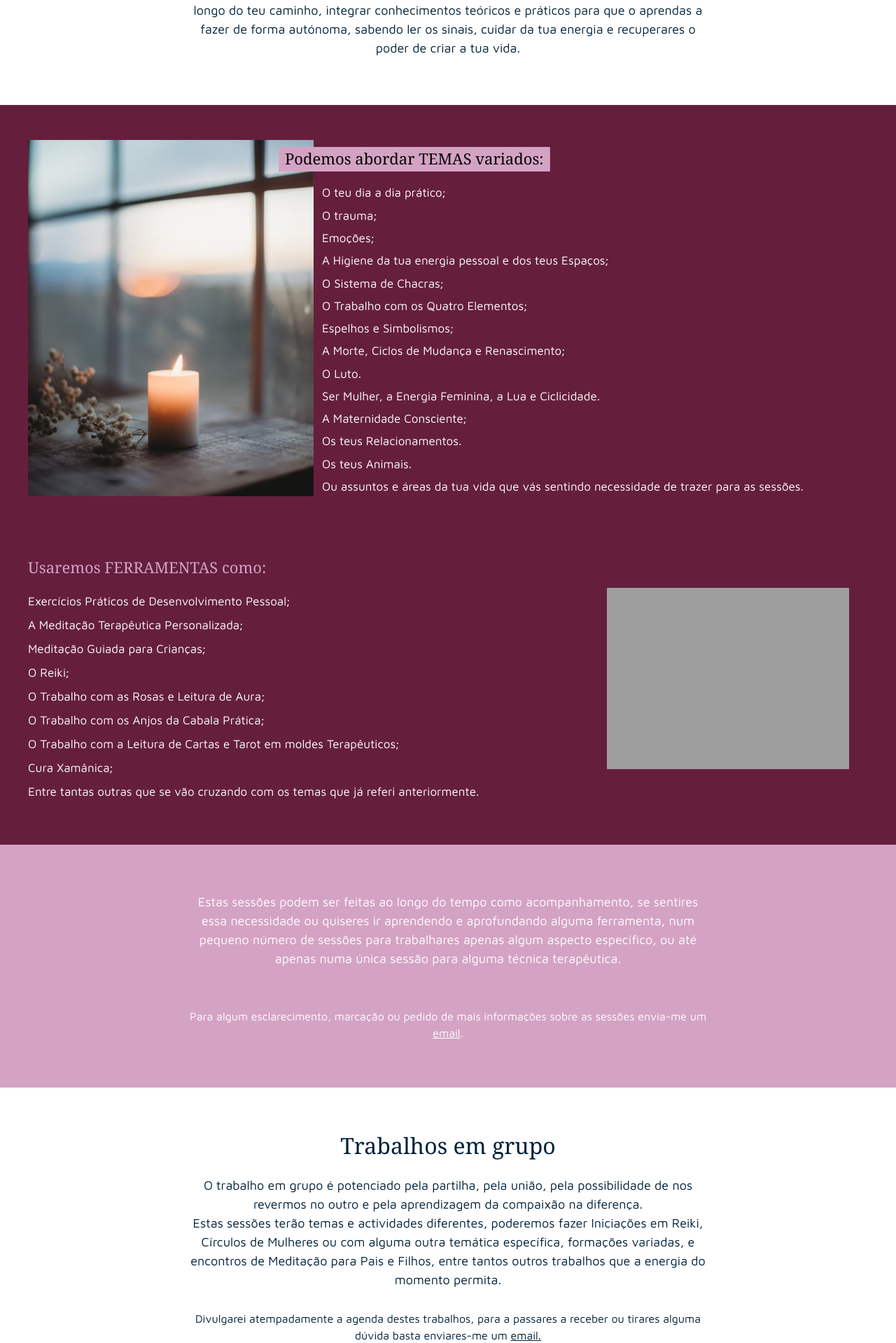
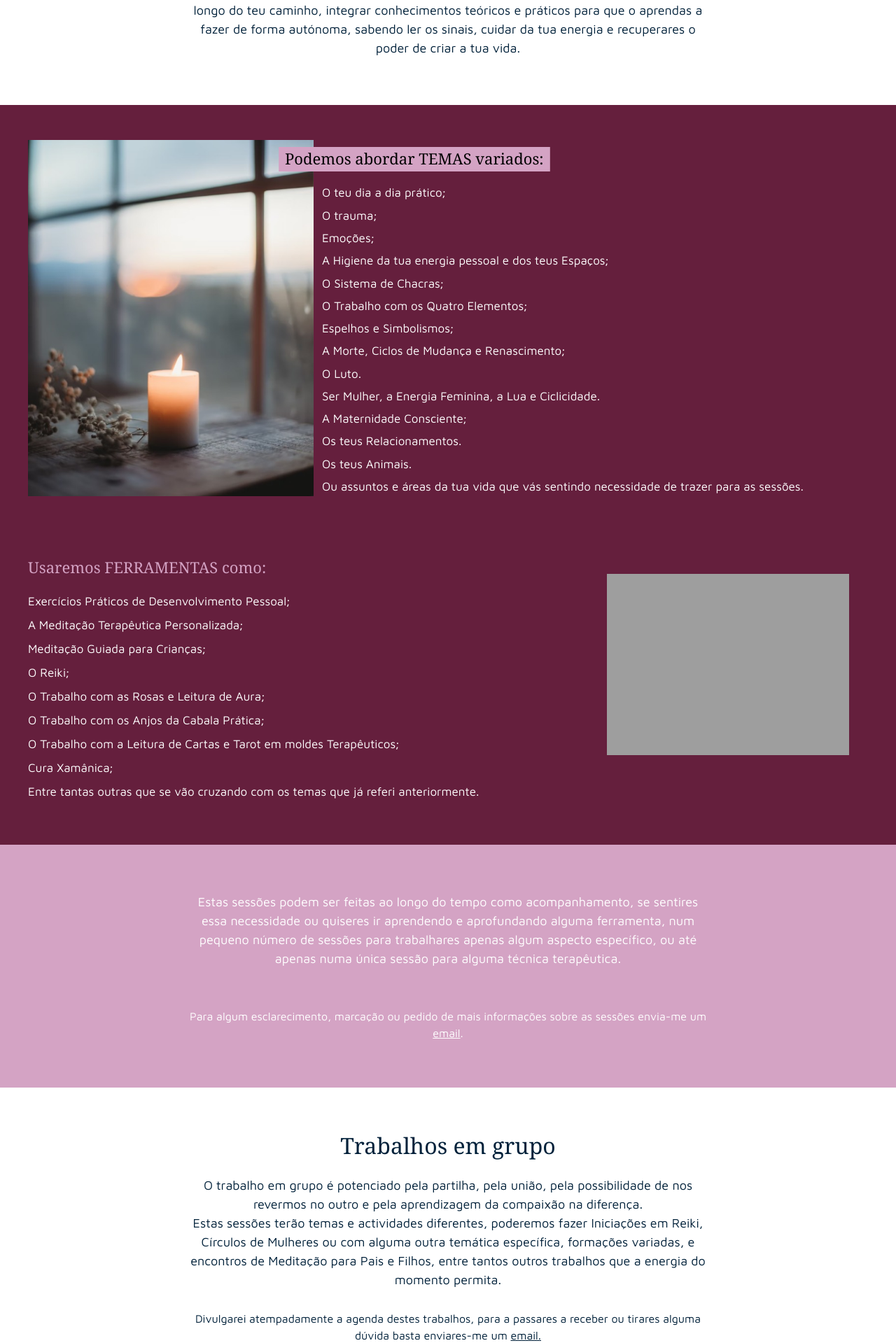
Before and after one commit to TyrAnasazy/TyrAnasazy.github.io, a PHP site: page / in a window 1280 px wide. Shown: the part 527-2446 px from the top of the page at 70% size. Run offline with PHP 8.4, Linux system fonts and the light colour scheme; grey boxes are pictures that could not be loaded.

Commit message:
Update styleLusaka.css

```diff
--- a/css/styleLusaka.css
+++ b/css/styleLusaka.css
@@ -115,7 +115,7 @@ background-position: 51% 60.7%;
 	}
 	.MobileWidth{
 		width:27vw;
-		margin-top: 70px;
+		margin-top: 50px;
 	}
 	.MobileWidthDogs{
 		width:16vw
```
